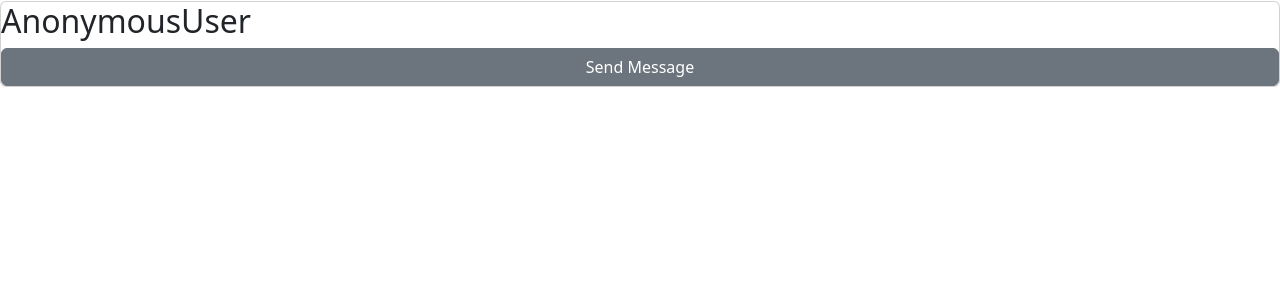
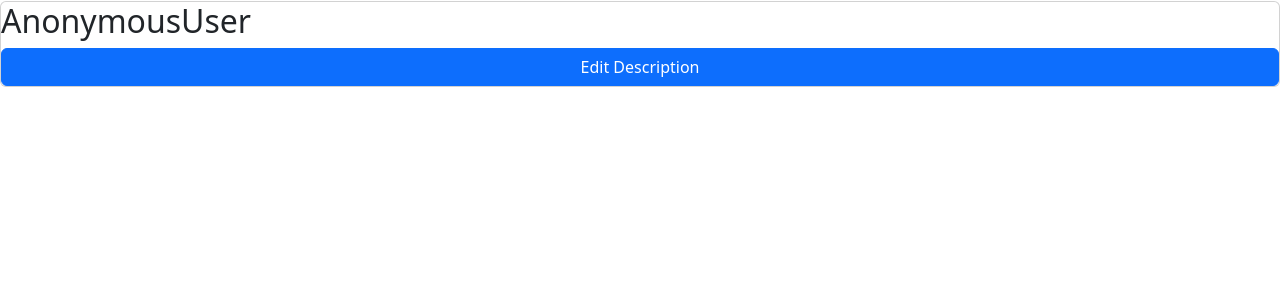
Before and after one commit to kelompok-e10/UlasBuku, a Django app: template user_profile/templates/profile_page.html in a window 1280 px wide. Shown: the part 55-356 px from the top of the page. Run offline with Django 4.2, Linux system fonts and the light colour scheme; the template is opened without the code that fills it, so the values that code supplies are empty; some libraries are stand-ins or nearby versions; some web fonts are replaced.

Commit message:
mengupdate profile_page,mengubah posisi Profile di home, Fix edit Description user

```diff
--- a/main/templates/main/home.html
+++ b/main/templates/main/home.html
@@ -19,15 +19,13 @@
         <a href="#forum">Forum</a>
         <a href="{% url 'book:show_main_add_book' %}">Tambah Buku</a>
         <a href="{% url 'send_messages:show_messages' %}">Pesan</a>
+        <a href="{% url 'user_profile:view_profile' username=user.username %}">Profile</a>
       </div>
 
       <!-- Right Part -->
       {% if user.is_authenticated %}
       <div class="navbar-right">
-        Welcome,
-        <a href="{% url 'user_profile:view_profile' username=user.username %}"
-          >{{ user.username }}</a
-        >
+        Welcome, {{ user.username }}
         <a href="{% url 'main:logout' %}">Logout</a>
       </div>
       {% else %}
--- a/user_profile/templates/profile_page.html
+++ b/user_profile/templates/profile_page.html
@@ -25,34 +25,44 @@
 <!-- User Profile Card -->
 <div class="card">
     <h2>{{ user }}</h2>
-
     <!-- Menampilkan deskripsi jika ada -->
     {% if user.profile.description %}
-        <p>{{ user.profile.description }}</p>
+        <p id="user-description">{{ user.profile.description }}</p>
     {% endif %}
-
     <!-- Tombol untuk membuka modal description -->
-    {% if user.is_authenticated %}
-        <a href="#addDescription" class="btn btn-primary" id="addDescriptionBtn">Add Description</a>
-
-        <!-- Form untuk menambahkan deskripsi -->
-        <form id="addDescriptionForm" style="display: none;">
+    {% if user == request.user %}
+    <button class="btn btn-primary" id="addDescriptionBtn">Edit Description</button>
+    <form id="addDescriptionForm" class="description-form" style="display: none;">
         {% csrf_token %}
-            <textarea id="description" name="description" rows="3" cols="50" placeholder="Add your description"></textarea>
-            <button type="submit">Save Description</button>
+        <div class="form-group">
+            <label for="description">Description:</label>
+            <textarea class="form-control" id="description" name="description" rows="4" placeholder="Write about yourself"></textarea>
+        </div>
+        <button type="button" class="btn btn-secondary" id="cancelDescriptionBtn">Cancel</button>
+        <button type="submit" class="btn btn-primary" id="saveDescriptionBtn">Save Description</button>
     </form>
     {% else %}
     <a href="#sendMessage" class="btn btn-secondary" id="sendMessageBtn">Send Message</a>
     {% endif %}
 </div>
 
+
 <script>
     document.addEventListener('DOMContentLoaded', function() {
         const addDescriptionBtn = document.getElementById('addDescriptionBtn');
         const addDescriptionForm = document.getElementById('addDescriptionForm');
+        const saveDescriptionBtn = document.getElementById('saveDescriptionBtn');
+
+        // Periksa apakah elemen deskripsi pengguna sudah ada
+        const descriptionElement = document.querySelector('#user-description');
 
         addDescriptionBtn.addEventListener('click', function() {
             addDescriptionForm.style.display = 'block';
+        });
+
+        cancelDescriptionBtn.addEventListener('click', function() {
+            addDescriptionForm.style.display = 'none';
+            descriptionTextarea.value = '';  // Mengosongkan teks deskripsi
         });
 
         addDescriptionForm.addEventListener('submit', function(e) {
@@ -74,10 +84,52 @@ document.addEventListener('DOMContentLoaded', function() {
                 if (data.success) {
                     // Deskripsi berhasil disimpan
                     addDescriptionForm.style.display = 'none';
-                // Tampilkan deskripsi yang baru disimpan
-                const descriptionElement = document.createElement('p');
+                    // Periksa apakah elemen deskripsi pengguna sudah ada
+                    if (descriptionElement) {
+                        // Gantikan deskripsi yang ada dengan yang baru
                         descriptionElement.innerText = description;
-                document.querySelector('.card').appendChild(descriptionElement);
+                    } else {
+                        // Jika elemen deskripsi belum ada, tambahkan elemen baru
+                        const newDescriptionElement = document.createElement('p');
+                        newDescriptionElement.id = 'user-description'; // Set ID untuk elemen deskripsi
+                        newDescriptionElement.innerText = description;
+                        document.querySelector('.card').appendChild(newDescriptionElement);
+                    }
+                } else {
+                    // Tampilkan pesan kesalahan jika diperlukan
+                    console.error(data.error);
+                }
+            });
+        });
+
+        saveDescriptionBtn.addEventListener('click', function() {
+            const description = document.getElementById('description').value;
+
+            // Kirim permintaan AJAX untuk menyimpan deskripsi
+            fetch(`/user_profile/{{ user.username }}/add_description/`, {
+                method: 'POST',
+                headers: {
+                    'X-CSRFToken': getCookie('csrftoken'),
+                    'Content-Type': 'application/x-www-form-urlencoded',
+                },
+                body: `description=${description}`,
+            })
+            .then(response => response.json())
+            .then(data => {
+                if (data.success) {
+                    // Deskripsi berhasil disimpan
+                    addDescriptionForm.style.display = 'none';
+                    // Periksa apakah elemen deskripsi pengguna sudah ada
+                    if (descriptionElement) {
+                        // Gantikan deskripsi yang ada dengan yang baru
+                        descriptionElement.innerText = description;
+                    } else {
+                        // Jika elemen deskripsi belum ada, tambahkan elemen baru
+                        const newDescriptionElement = document.createElement('p');
+                        newDescriptionElement.id = 'user-description'; // Set ID untuk elemen deskripsi
+                        newDescriptionElement.innerText = description;
+                        document.querySelector('.card').appendChild(newDescriptionElement);
+                    }
                 } else {
                     // Tampilkan pesan kesalahan jika diperlukan
                     console.error(data.error);
@@ -102,6 +154,7 @@ document.addEventListener('DOMContentLoaded', function() {
             return cookieValue;
         }
     });
+
 </script>
 
 
--- a/user_profile/urls.py
+++ b/user_profile/urls.py
@@ -6,4 +6,5 @@ app_name = 'user_profile'
 urlpatterns = [
     path('<str:username>/', views.view_profile, name='view_profile'),
     path('<str:username>/add_description/', views.add_description, name='add_description'),
+    path('<str:username>/get_description/', views.get_description, name='get_description'),
 ]
```
Also changed, not shown: user_profile/views.py (+7 -4 lines). Lines whose indentation alone changed are shown as unchanged.
